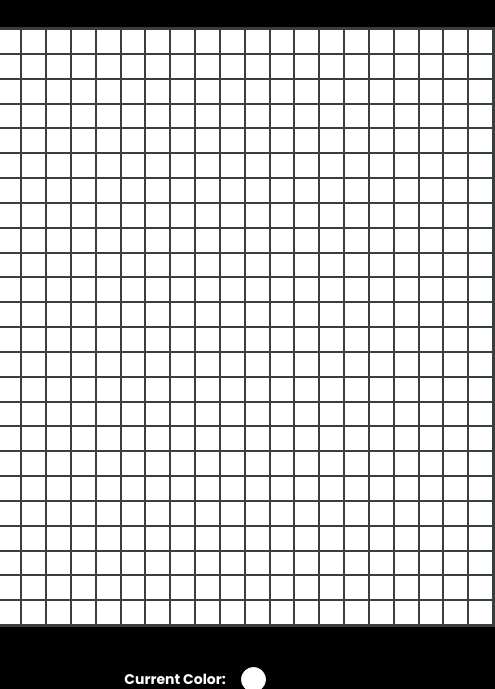
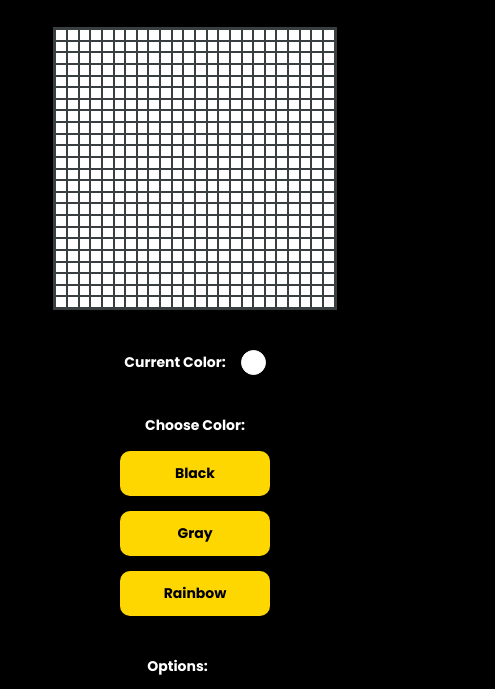
Before and after one commit to OcinS/etch-a-sketch, a plain HTML site: page index.html in a window 390 px wide. Both pictures are taken after a click on the button "24x24 Canvas". Shown: the part 81-770 px from the top of the page, 495 px wide, since content can reach past the window. Drawn offline with Linux system fonts and the light colour scheme.

Commit message:
Update CSS and JS File
This will make the Container of Buttons flexible and make the 24x24
Grid Container responsive

```diff
--- a/script.js
+++ b/script.js
@@ -49,6 +49,9 @@ CREATEGRID16.addEventListener(`click`, () => {
         LABEL2.className = `label`;
         LABEL2.innerText = `Choose Color:`;
 
+        const CONTAINERFLEXBUTTONS1 = document.createElement(`div`);
+        CONTAINERFLEXBUTTONS1.className = `container-flex-buttons`;
+
             const BLACKBUTTON = document.createElement(`button`);
             BLACKBUTTON.className = `black btn`;
             BLACKBUTTON.innerText = `Black`;
@@ -61,7 +64,9 @@ CREATEGRID16.addEventListener(`click`, () => {
             RAINBOWBUTTON.className = `rainbow btn`;
             RAINBOWBUTTON.innerText = `Rainbow`;
 
-        CONTAINERFLEX2.append(LABEL2,BLACKBUTTON,GRAYBUTTON,RAINBOWBUTTON);
+        CONTAINERFLEXBUTTONS1.append(BLACKBUTTON,GRAYBUTTON,RAINBOWBUTTON);
+
+    CONTAINERFLEX2.append(LABEL2,CONTAINERFLEXBUTTONS1);
 
 
     // Create the Option Buttons and Append to this Flex Container
@@ -71,6 +76,9 @@ CREATEGRID16.addEventListener(`click`, () => {
         const LABEL3 = document.createElement(`h3`);
         LABEL3.className = `label second`;
         LABEL3.innerText = `Options:`;
+
+        const CONTAINERFLEXBUTTONS2 = document.createElement(`div`);
+        CONTAINERFLEXBUTTONS2.className = `container-flex-buttons`;
 
             const ERASEBUTTON = document.createElement(`button`);
             ERASEBUTTON.className = `erase btn`;
@@ -84,7 +92,9 @@ CREATEGRID16.addEventListener(`click`, () => {
             ENDGAMEBUTTON.className = `end-game btn`;
             ENDGAMEBUTTON.innerText = `End Game`;
 
-        CONTAINERFLEX3.append(LABEL3,ERASEBUTTON,CLEARBUTTON,ENDGAMEBUTTON);
+        CONTAINERFLEXBUTTONS2.append(ERASEBUTTON,CLEARBUTTON,ENDGAMEBUTTON);
+
+    CONTAINERFLEX3.append(LABEL3,CONTAINERFLEXBUTTONS2);
 
     // Append the 3 Flex Containers to the Body
     BODY.insertBefore(CONTAINERFLEX1, BODY.children[2]);
@@ -198,6 +208,9 @@ CREATEGRID24.addEventListener(`click`, () => {
         LABEL2.className = `label`;
         LABEL2.innerText = `Choose Color:`;
 
+        const CONTAINERFLEXBUTTONS1 = document.createElement(`div`);
+        CONTAINERFLEXBUTTONS1.className = `container-flex-buttons`;
+
             const BLACKBUTTON = document.createElement(`button`);
             BLACKBUTTON.className = `black btn`;
             BLACKBUTTON.innerText = `Black`;
@@ -210,7 +223,9 @@ CREATEGRID24.addEventListener(`click`, () => {
             RAINBOWBUTTON.className = `rainbow btn`;
             RAINBOWBUTTON.innerText = `Rainbow`;
 
-        CONTAINERFLEX2.append(LABEL2,BLACKBUTTON,GRAYBUTTON,RAINBOWBUTTON);
+        CONTAINERFLEXBUTTONS1.append(BLACKBUTTON,GRAYBUTTON,RAINBOWBUTTON);
+
+    CONTAINERFLEX2.append(LABEL2,CONTAINERFLEXBUTTONS1);
 
 
     // Create the Option Buttons and Append to this Flex Container
@@ -220,6 +235,9 @@ CREATEGRID24.addEventListener(`click`, () => {
         const LABEL3 = document.createElement(`h3`);
         LABEL3.className = `label second`;
         LABEL3.innerText = `Options:`;
+
+        const CONTAINERFLEXBUTTONS2 = document.createElement(`div`);
+        CONTAINERFLEXBUTTONS2.className = `container-flex-buttons`;
 
             const ERASEBUTTON = document.createElement(`button`);
             ERASEBUTTON.className = `erase btn`;
@@ -233,7 +251,9 @@ CREATEGRID24.addEventListener(`click`, () => {
             ENDGAMEBUTTON.className = `end-game btn`;
             ENDGAMEBUTTON.innerText = `End Game`;
 
-        CONTAINERFLEX3.append(LABEL3,ERASEBUTTON,CLEARBUTTON,ENDGAMEBUTTON);
+        CONTAINERFLEXBUTTONS2.append(ERASEBUTTON,CLEARBUTTON,ENDGAMEBUTTON);
+
+    CONTAINERFLEX3.append(LABEL3,CONTAINERFLEXBUTTONS2);
 
     // Append the 3 Flex Containers to the Body
     BODY.insertBefore(CONTAINERFLEX1, BODY.children[2]);
--- a/style.css
+++ b/style.css
@@ -103,8 +103,8 @@ body {
     grid-template-columns: repeat(24, 1fr);
     border: 2px solid var(--accentColor);
     background-color: var(--whiteColor);
-    width: 600px;
-    height: 600px;
+    width: clamp(18.75rem, 18.75vw + 15rem, 37.5rem);
+    height: clamp(18.75rem, 18.75vw + 15rem, 37.5rem);
     margin: 0px auto;
 }
 
@@ -130,6 +130,14 @@ body {
 .btn:hover {
     opacity: 0.8;
     transform: scale(1.1);
+}
+
+.container-flex-buttons {
+    display: flex;
+    gap: 15px;
+    align-items: center;
+    justify-content: center;
+    flex-wrap: wrap;
 }
 
 /* Labels and Color Display Styles */
```
Lines whose indentation alone changed are shown as unchanged.
